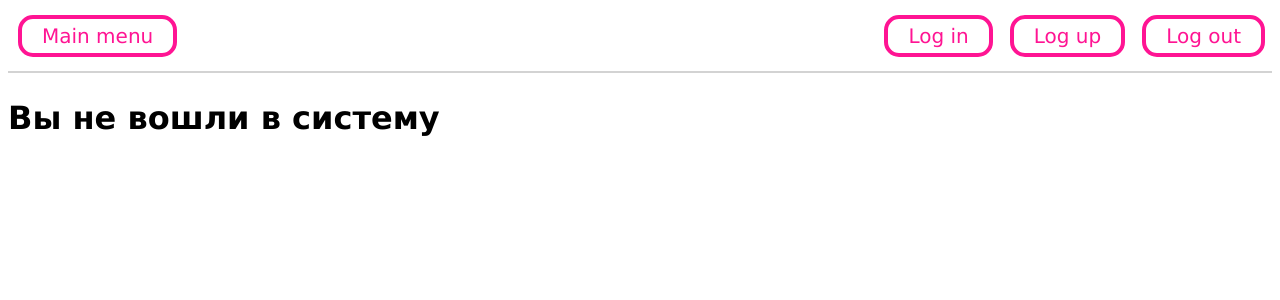
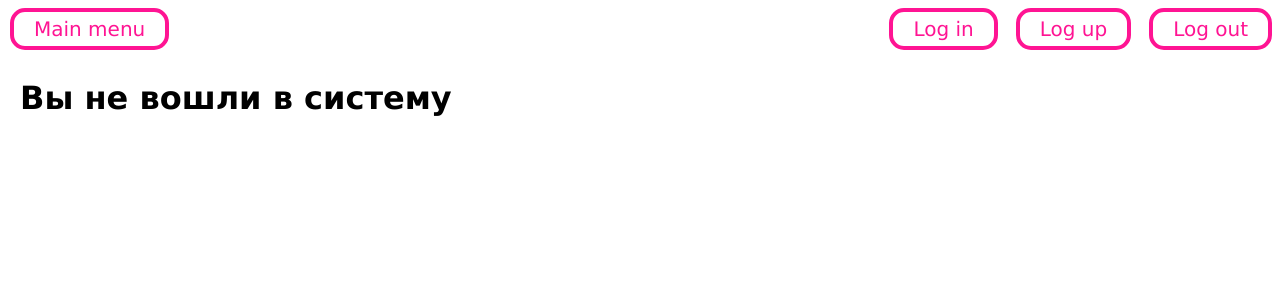
Before and after one commit to FalseR20/FalseR_BANK, a Django app: page / in a window 1280 px wide. Shown: the top 300 px of the page. Run offline with Django 3.2, Linux system fonts and the light colour scheme.

Commit message:
save, styles playing, del top-hr, normal naming

```diff
--- a/dj/dj/settings.py
+++ b/dj/dj/settings.py
@@ -9,6 +9,8 @@ https://docs.djangoproject.com/en/3.2/topics/settings/
 For the full list of settings and their values, see
 https://docs.djangoproject.com/en/3.2/ref/settings/
 """
+import os
+
 from venv_key import SECRET_KEY
 from pathlib import Path
 
@@ -119,6 +121,9 @@ USE_TZ = True
 
 STATIC_URL = '/static/'
 
+STATICFILES_DIRS = [
+    os.path.join(BASE_DIR, "static"),
+]
 # Default primary key field type
 # https://docs.djangoproject.com/en/3.2/ref/settings/#default-auto-field
 
--- a/dj/templates/styles.css
+++ b/dj/static/css/base.css
@@ -1,29 +1,27 @@
-:root {
-    --bg-color: white;
-    --theme-color: deeppink;
+body {
+    margin: 0;
 }
-
 
 h1 {
     font-family: "Verdana", "Trebuchet MS", sans-serif;
 }
 
-#divTop {
-    background-color: var(--bg-color);
+#div-top {
     display: flex;
     flex-direction: row;
     justify-content: space-between;
+    border-bottom: 1px solid var(--sep-color);
 }
 
-#divTop div {
+#div-top div {
     display: flex;
     flex-direction: row;
+    align-self: center;
 }
 
-.buttonTop {
+.button-top {
     padding: 5px 20px;
-    margin: 7px 7px 14px 10px;
-    background: var(--bg-color);
+    margin: 8px 8px 8px 10px;
     color: var(--theme-color);
     border: 4px solid var(--theme-color);
     border-radius: 15px;
@@ -32,19 +30,14 @@ h1 {
     font-family: "Verdana", "Trebuchet MS", sans-serif;
 }
 
-.buttonTop:hover {
+.button-top:hover {
     background: var(--theme-color);
     color: var(--bg-color);
 }
 
-#hrTop {
-    margin: 0;
-    border-style: solid;
-    border-color: lightgrey;
+
+#div-main {
+    border-color: var(--bg-color);
+    margin-top: 5px;
+    margin-left: 20px;
 }
-
-
-#divMain {
-    overflow: auto;
-    margin-top: 5px;
-}
--- a/dj/templates/registration/registration.css
+++ b/dj/static/css/registration.css
@@ -19,7 +19,7 @@ form {
     font-size: 14px;
 }
 
-.buttonSubmit {
+.button-submit {
     width: 150px;
     padding: 5px;
     margin-bottom: 15px;
@@ -31,7 +31,7 @@ form {
     font-family: "Verdana", "Trebuchet MS", sans-serif;
 }
 
-.buttonSubmit:hover {
+.button-submit:hover {
     background: var(--bg-color);
     color: var(--theme-color);
 }
--- /dev/null
+++ b/dj/static/css/themes/pink_light.css
@@ -0,0 +1,4 @@
+:root {
+    --bg-color: white;
+    --theme-color: deeppink;
+}
--- a/dj/templates/base.html
+++ b/dj/templates/base.html
@@ -1,26 +1,27 @@
 <!DOCTYPE html>
+{% load static %}
 <html lang="en-us">
 <head>
     <meta charset="UTF-8">
     {% block head %}
     <title>Default page</title>
     {% endblock head %}
-    <link rel="stylesheet" href="styles.css">
+    <link rel="stylesheet" href="{% static 'css/themes/pink_light.css' %}">
+    <link rel="stylesheet" href="{% static 'css/base.css' %}">
 </head>
 <body>
-<div id="divTop">
+<div id="div-top">
     <div>
-        <a class="buttonTop" href="/">Main menu</a>
+        <a class="button-top" href="/">Main menu</a>
     </div>
     <div>
-        <a class="buttonTop" href="/log_in">Log in</a>
-        <a class="buttonTop" href="/log_up">Log up</a>
-        <a class="buttonTop" href="/log_out">Log out</a>
+        <a class="button-top" href="/log_in">Log in</a>
+        <a class="button-top" href="/log_up">Log up</a>
+        <a class="button-top" href="/log_out">Log out</a>
     </div>
 </div>
-<hr id="hrTop">
 
-<div id="divMain">
+<div id="div-main">
     {% block body %}
     <h1>Default text</h1>
     {% endblock body %}
--- a/dj/templates/registration/login.html
+++ b/dj/templates/registration/login.html
@@ -1,6 +1,6 @@
 {% extends "base.html" %}
 {% block head %}
-    <link rel="stylesheet" href="registration.css">
+    <link rel="stylesheet" href="../../static/css/registration.css">
     <title>Log In</title>
 {% endblock head %}
 {% block body %}
@@ -15,7 +15,6 @@
                 </div>
             {% endfor %}
         </div>
-        <input type="submit" value="Log In" class="buttonSubmit">
-        <div style="margin-top: 15px;"><a href="/log_up">Don't have an account?</a></div>
+        <input type="submit" value="Log In" class="button-submit">
     </form>
 {% endblock body %}
--- a/dj/templates/registration/logup.html
+++ b/dj/templates/registration/logup.html
@@ -1,6 +1,6 @@
 {% extends "base.html" %}
 {% block head %}
-    <link rel="stylesheet" href="registration.css">
+    <link rel="stylesheet" href="../../static/css/registration.css">
     <title>Log Up</title>
 {% endblock head %}
 {% block body %}
@@ -15,6 +15,6 @@
                 </div>
             {% endfor %}
         </div>
-        <input type="submit" value="Log up" class="buttonSubmit">
+        <input type="submit" value="Log up" class="button-submit">
     </form>
 {% endblock body %}
```
Also changed, not shown: dj/static/css/themes/pink_dark.css (added, +7 -0 lines).
